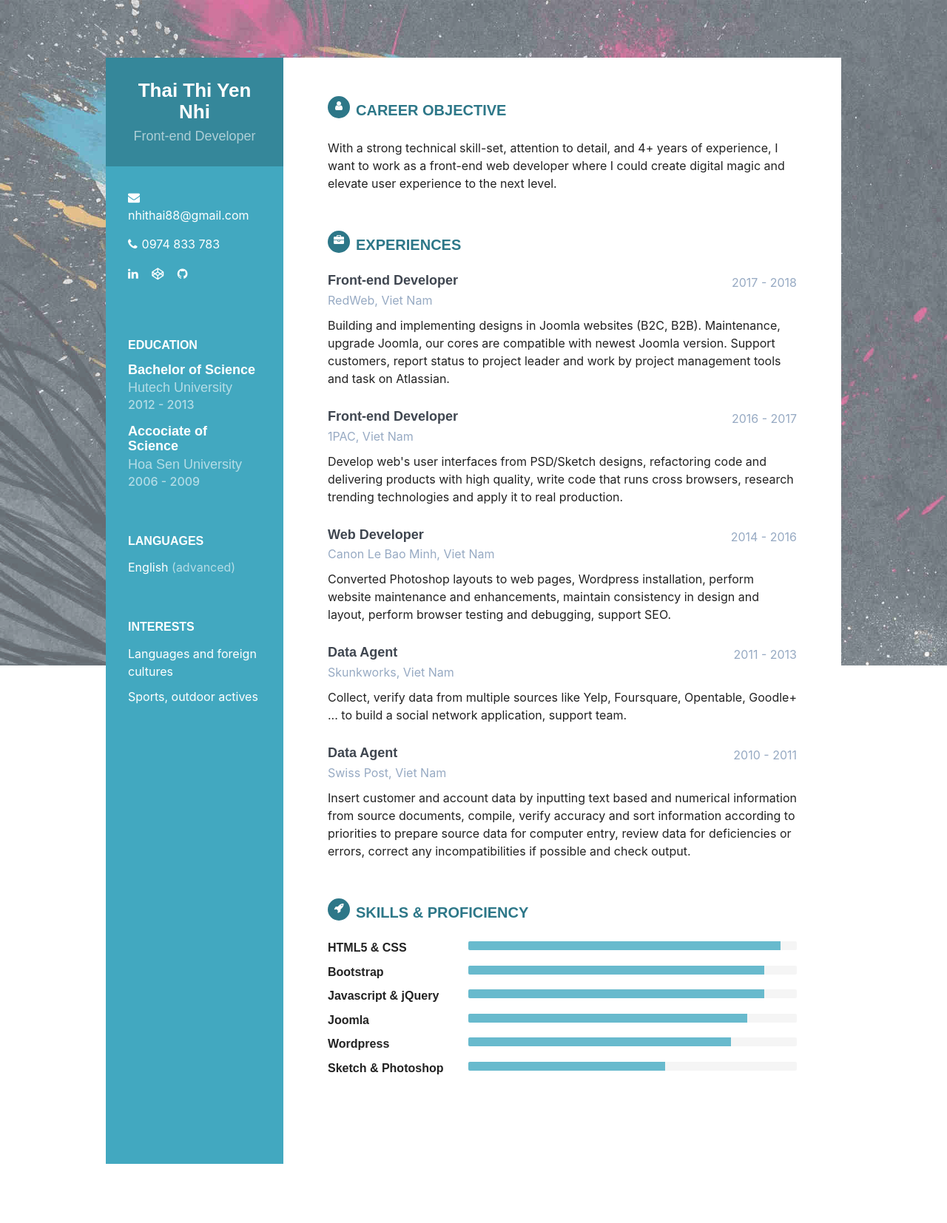
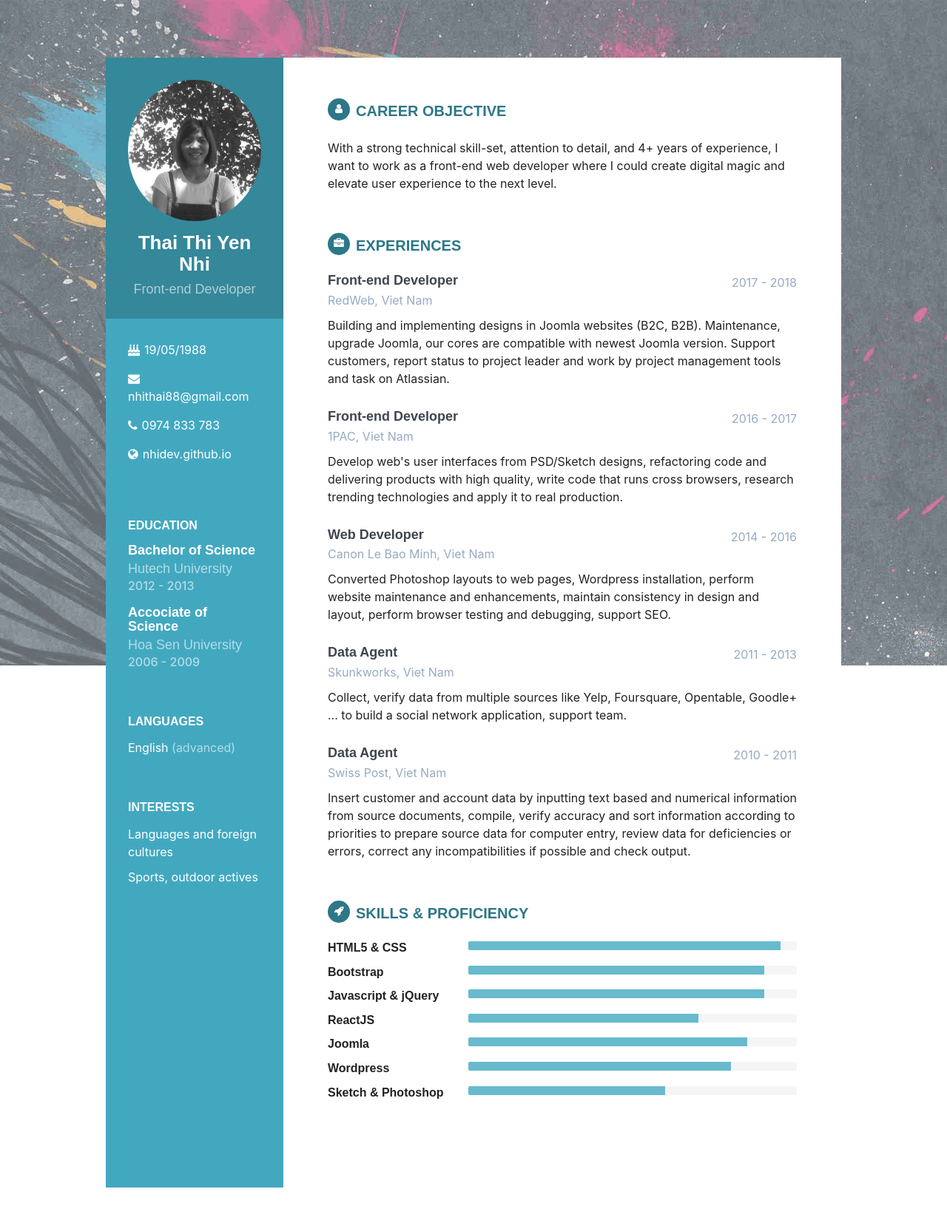
Before and after one commit to nhidev/nhidev.github.io, a Jekyll site: the page built from index.md, in a window 1280 px wide. Shown: the whole page at 74% size. Built offline with Jekyll 4.4.1, drawn with Linux system fonts in a browser that asks for light colours; nearby versions of some CDN libraries; some web fonts are replaced; before the commit the page ends 1622 px from its top, so only the background shows below that.

Commit message:
edit content[portfolio]

```diff
--- a/_layouts/home.html
+++ b/_layouts/home.html
@@ -16,17 +16,19 @@ layout: default
     <div class="wrapper">
       <div class="sidebar-wrapper">
           <div class="profile-container">
-              <!-- <img class="profile" src="assets/images/profile.jpg" alt="" /> -->
+              <img class="profile" src="assets/img/avatar.jpg" alt="" />
               <h1 class="name">Thai Thi Yen Nhi</h1>
               <h3 class="tagline">Front-end Developer</h3>
           </div><!--//profile-container-->
 
           <div class="contact-container container-block">
               <ul class="list-unstyled contact-list">
+                <li class="phone"><i class="fa fa-birthday-cake"></i>19/05/1988</li>
                   <li class="email"><i class="fa fa-envelope"></i><a href="mailto: nhithai88@email.com">nhithai88@gmail.com</a></li>
                   <li class="phone"><i class="fa fa-phone"></i><a href="tel:0974833783">0974 833 783</a></li>
+                  <li class="phone"><i class="fa fa-globe"></i><a href="https://nhidev.github.io">nhidev.github.io</a></li>
               </ul>
-              <ul class="list-inline">
+              <ul class="list-inline d-none">
                  <li class="list-inline-item"><a href="https://www.linkedin.com/in/nhi-thai-b69b7535" target="_blank"><i class="fa fa-linkedin"></i></a></li>
                  <li class="list-inline-item"><a href="https://codepen.io/nhithai"><i class="fa fa-codepen" target="_blank"></i></a></li>
                  <li class="list-inline-item"><a href="https://github.com/nhidev"><i class="fa fa-github" target="_blank"></i></a></li>
@@ -171,6 +173,12 @@ layout: default
                           <div class="progress-bar theme-progress-bar" role="progressbar" style="width: 90%" aria-valuenow="90" aria-valuemin="0" aria-valuemax="100"></div>
                       </div>
                   </div><!--//item-->
+                   <div class="item">
+                      <h3 class="level-title">ReactJS</h3>
+                      <div class="progress level-bar">
+                          <div class="progress-bar theme-progress-bar" role="progressbar" style="width: 70%" aria-valuenow="70" aria-valuemin="0" aria-valuemax="100"></div>
+                      </div>
+                  </div><!--//item-->
 
                    <div class="item">
                       <h3 class="level-title">Joomla</h3>
--- a/_sass/_custom.scss
+++ b/_sass/_custom.scss
@@ -98,6 +98,7 @@
     }
     .profile {
         margin-bottom: 15px;
+        border-radius: 100%;
     }
     .contact-list {
         .svg-inline--fa  {
@@ -204,10 +205,10 @@
             text-align: center;
             font-size: 16px;
             position: relative;
-            top: -8px;
+            top: -5px;
             .fa {
               font-size: 14px;
-              margin-top: 6px;
+              margin-top: 7px;
             }
         }
 
```
Also changed, not shown: _posts/2018-09-29-jsx.md (added, +8 -0 lines), assets/img/avatar.jpg (added).
